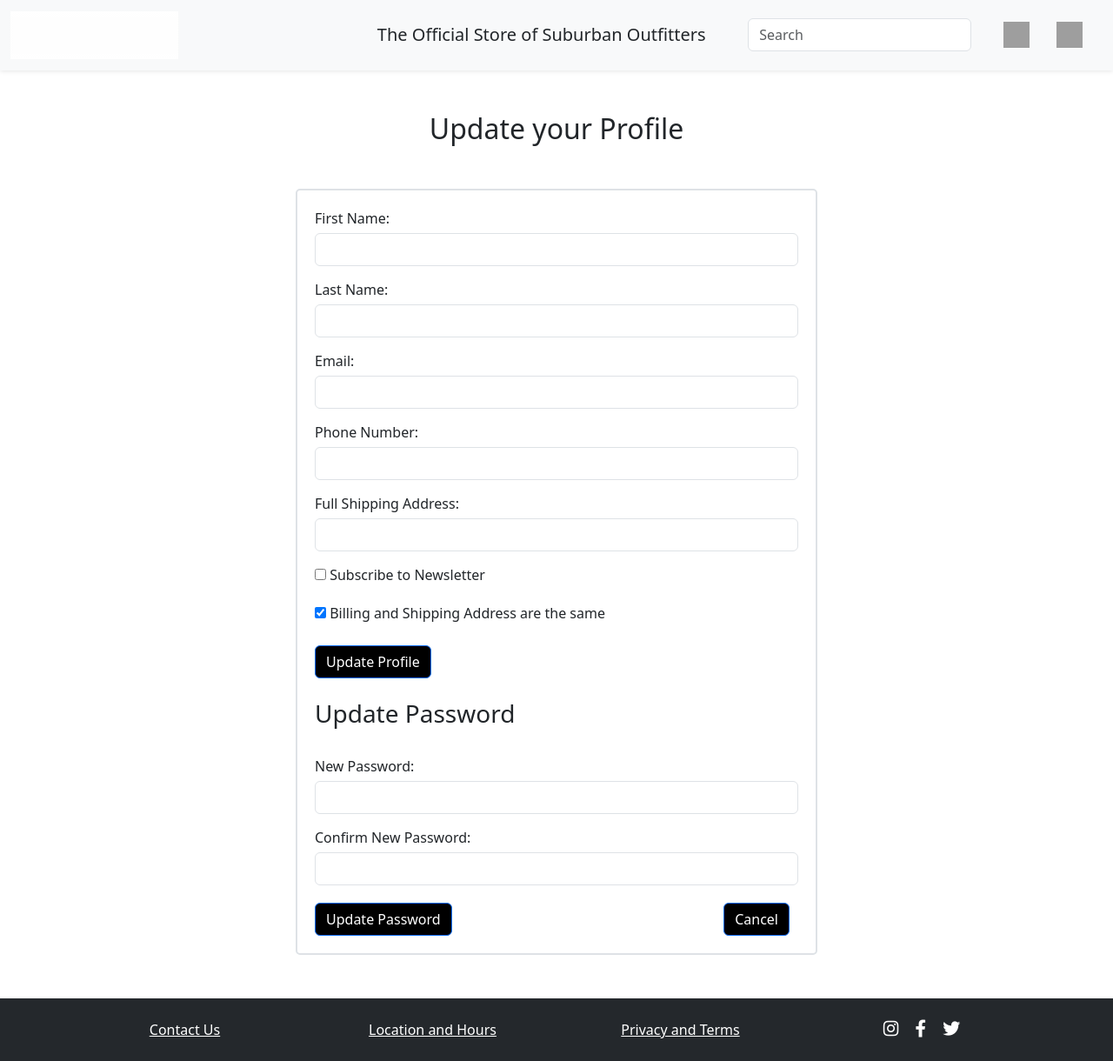
After one commit to AkeshBabu/suburban-outfitters, a PHP site: page /update-profile.php in a window 1280 px wide. The commit adds this page. Shown: the whole page at 87% size. Run offline with PHP 8.4, Linux system fonts and the light colour scheme; grey boxes are pictures that could not be loaded.

Commit message:
3rd commit

```diff
--- a/src/style.css
+++ b/src/style.css
@@ -137,31 +137,88 @@ footer i {
 /* Register Page */
 
 .registration-form {
-    border: 2px solid #dee2e6;
-    border-radius: 5px;
-    padding: 20px;
-    max-width: 600px;
-    margin: 50px auto;
+    border: 2px solid #dee2e6 !important;
+    border-radius: 5px !important;
+    padding: 20px !important;
+    max-width: 600px !important;
+    margin: 50px auto !important;
 }
 .form-group {
-    margin-bottom: 15px;
+    margin-bottom: 15px !important;
 }
 .registration-form label {
-    margin-bottom: 5px;
+    margin-bottom: 5px !important;
 }
 .registration-form input[type="checkbox"] {
-    margin-top: 3px;
+    margin-top: 3px !important;
 }
 .registration-form button {
-    width: unset;
+    width: unset !important;
 }
 .hidden {
-    display: none;
+    display: none !important;
 }
-.btn-primary{
-    background-color: black;
+.btn-primary {
+    background-color: black !important;
 }
 
+
+/* User Profile */
+
+.profile-section, .order-history-section {
+    border: 1px solid #ddd;
+    margin-bottom: 20px;
+    padding: 20px;
+}
+
+.profile-details p, .order-history li {
+    padding: 10px 0;
+}
+
+.order-history ul {
+    list-style-type: none;
+    padding: 0;
+}
+
+.order-history li a {
+    display: block;
+    padding: 10px;
+    border: 1px solid transparent;
+    transition: all 0.3s ease;
+    text-decoration: none;
+    color: #333;
+}
+
+.order-history li a:hover {
+    background-color: #f9f9f9;
+    border-color: #ddd;
+}
+
+.profile-actions {
+    text-align: center;
+    padding-top: 20px;
+}
+
+.btn {
+    padding: 10px 20px;
+    cursor: pointer;
+    margin-right: 10px;
+    border: none;
+    color: white;
+    background-color: #000000;
+}
+
+.btn-primary {
+    background-color: #000000!important;
+}
+
+.btn-danger {
+    background-color: #dc3545;
+}
+
+.btn:hover {
+    opacity: 0.8;
+}
 
 /* Responsive styles */
 @media (max-width: 992px) {
--- /dev/null
+++ b/src/update-profile.php
@@ -0,0 +1,230 @@
+<!DOCTYPE html>
+<html lang="en">
+
+<head>
+    <meta charset="UTF-8">
+    <meta name="viewport" content="width=device-width, initial-scale=1.0">
+    <title>Update Profile</title>
+    <link rel="stylesheet" href="style.css">
+    <link href="https://cdn.jsdelivr.net/npm/bootstrap@5.3.0-alpha1/dist/css/bootstrap.min.css" rel="stylesheet">
+    <link rel="stylesheet" href="https://cdnjs.cloudflare.com/ajax/libs/font-awesome/5.15.3/css/all.min.css">
+    <link href='https://fonts.googleapis.com/css?family=Montserrat' rel='stylesheet'>
+    <style>
+        .registration-form {
+            border: 2px solid #dee2e6 !important;
+            border-radius: 5px !important;
+            padding: 20px !important;
+            max-width: 600px !important;
+            margin: 50px auto !important;
+        }
+
+        .form-group {
+            margin-bottom: 15px !important;
+        }
+
+        .registration-form label {
+            margin-bottom: 5px !important;
+        }
+
+        .registration-form input[type="checkbox"] {
+            margin-top: 3px !important;
+        }
+
+        .registration-form button {
+            width: unset !important;
+        }
+
+        .hidden {
+            display: none !important;
+        }
+
+        .btn-primary {
+            background-color: black !important;
+        }
+    </style>
+
+</head>
+
+<body>
+
+
+    <header>
+        <nav class="navbar navbar-expand-lg navbar-light bg-light">
+            <div class="container-fluid">
+                <a class="navbar-brand" href="homepage.php">
+                    <img src="images/Suburban-gif.gif" width="50%" height="50%">
+                </a>
+                <h1 class="mx-auto">The Official Store of Suburban Outfitters</h1>
+                <ul class="navbar-nav">
+                    <li id="searchBox" class="nav-item">
+                        <form class="d-flex">
+                            <div class="input-group">
+                                <input class="form-control" type="search" placeholder="Search" aria-label="Search">
+                            </div>
+                        </form>
+                    </li>
+                    <li id="profileIcon" class="nav-item">
+                        <a class="nav-link" href="#">
+                            <img src="https://cdn-icons-png.flaticon.com/128/64/64572.png" width="30px" height="30px">
+                        </a>
+                    </li>
+                    <li id="cartIcon" class="nav-item">
+                        <a class="nav-link" href="#">
+                            <img src="https://cdn-icons-png.flaticon.com/128/253/253298.png" width="30px" height="30px">
+                        </a>
+                    </li>
+                </ul>
+            </div>
+        </nav>
+    </header>
+
+    <br>
+    <br>
+
+    <div class="container">
+        <h2 class="text-center">Update your Profile</h2>
+        <div class="registration-form">
+            <form action="update-profile.php" method="post">
+                <div class="form-group">
+                    <label for="fname">First Name:</label>
+                    <input type="text" class="form-control" id="fname" name="fname" required>
+                </div>
+
+                <div class="form-group">
+                    <label for="lname">Last Name:</label>
+                    <input type="text" class="form-control" id="lname" name="lname" required>
+                </div>
+
+                <div class="form-group">
+                    <label for="email">Email:</label>
+                    <input type="email" class="form-control" id="email" name="email" required>
+                </div>
+
+                <div class="form-group">
+                    <label for="phone">Phone Number:</label>
+                    <input type="tel" class="form-control" id="phone" name="phone" required>
+                </div>
+
+                <div class="form-group">
+                    <label for="address">Full Shipping Address:</label>
+                    <input type="text" class="form-control" id="address" name="address" required>
+                </div>
+
+                <div class="form-group">
+                    <input type="checkbox" id="emailOptIn" name="emailOptIn">
+                    <label for="emailOptIn">Subscribe to Newsletter</label>
+                </div>
+
+                <div class="form-group">
+                    <input type="checkbox" id="sameAddress" name="sameAddress" checked
+                        onchange="toggleBillingAddress()">
+                    <label for="sameAddress">Billing and Shipping Address are the same</label>
+                </div>
+
+                <!-- Billing Address Fields, initially hidden -->
+                <div id="billingAddress" class="hidden">
+                    <div class="form-group">
+                        <label for="billingAddress">Full Billing Address:</label>
+                        <input type="text" class="form-control" id="billingAddress" name="billingAddress">
+                    </div>
+                </div>
+
+                <div style="display: flex; justify-content: space-between; align-items: center; margin-top: 20px;">
+
+                    <button type="submit" class="btn btn-primary">Update Profile</button>
+            </form>
+
+            <br>
+            <!-- Update Password Section -->
+            <div class="update-password-section">
+            </div>
+
+        </div>
+        <div id="passwordUpdateFields" style="display: block;">
+            <br>
+            <h3>Update Password</h3>
+            <br>
+            <form action="update-password.php" method="post">
+                <div class="form-group">
+                    <label for="newPassword">New Password:</label>
+                    <input type="password" class="form-control" id="newPassword" name="newPassword" required>
+                </div>
+
+                <div class="form-group">
+                    <label for="confirmNewPassword">Confirm New Password:</label>
+                    <input type="password" class="form-control" id="confirmNewPassword" name="confirmNewPassword"
+                        required>
+                </div>
+                <div style="display: flex; justify-content: space-between; align-items: center; margin-top: 20px;">
+                    <button onclick="location.href='profile.php'" type="submit" class="btn btn-primary">Update
+                        Password</button>
+                    <button id="cancleBtn" style="display: block;" type="button" class="btn btn-primary"
+                        onclick="location.href='profile.php'">Cancel</button>
+                </div>
+            </form>
+        </div>
+    </div>
+    </div>
+
+    </div>
+    <footer>
+        <div class="container py-4" style="text-align: center;">
+            <div class="row">
+                <div class="col-md-3">
+                    <a href="#">Contact Us</a>
+                </div>
+                <div class="col-md-3">
+                    <a href="#">Location and Hours</a>
+                </div>
+                <div class="col-md-3">
+                    <a href="#">Privacy and Terms</a>
+                </div>
+                <div class="col-md-3">
+                    <a href="#"><i class="fab fa-instagram"></i></a>
+                    <a href="#"><i class="fab fa-facebook-f"></i></a>
+                    <a href="#"><i class="fab fa-twitter"></i></a>
+                </div>
+            </div>
+        </div>
+    </footer>
+
+
+
+    <script>
+        function togglePasswordUpdate() {
+            var passwordUpdateFields = document.getElementById('passwordUpdateFields');
+            var updatePasswordBtn = document.getElementById('updatePasswordBtn');
+
+            if (passwordUpdateFields.style.display === 'none') {
+                passwordUpdateFields.style.display = 'block';
+                updatePasswordBtn.style.display = 'none';
+            } else {
+                passwordUpdateFields.style.display = 'none';
+                updatePasswordBtn.style.display = 'block';
+            }
+        }
+
+        function toggleBillingAddress() {
+            var billingAddressDiv = document.getElementById('billingAddress');
+            var sameAddressCheckbox = document.getElementById('sameAddress');
+            billingAddressDiv.style.display = sameAddressCheckbox.checked ? 'none' : 'block';
+        }
+
+        window.onload = function () {
+            const params = new URLSearchParams(window.location.search);
+            if (params.get('registered') === 'true') {
+                //  popup message
+                alert('Successfully registered');
+                history.replaceState(null, '', 'homepage.php');
+            }
+        };
+    </script>
+
+    <script src="https://ajax.googleapis.com/ajax/libs/jquery/3.5.1/jquery.min.js"></script>
+    <script src="https://cdnjs.cloudflare.com/ajax/libs/popper.js/1.16.0/umd/popper.min.js"></script>
+    <script src="https://cdn.jsdelivr.net/npm/bootstrap@5.3.0-alpha1/dist/js/bootstrap.bundle.min.js"></script>
+    <script src="https://maxcdn.bootstrapcdn.com/bootstrap/4.5.2/js/bootstrap.min.js"></script>
+
+</body>
+
+</html>
```
Also changed, not shown: src/homepage.php (+9 -4 lines), src/profile.php (added, +185 -0 lines), src/register.php (renamed from src/register.html, +42 -7 lines), 1 other file.
